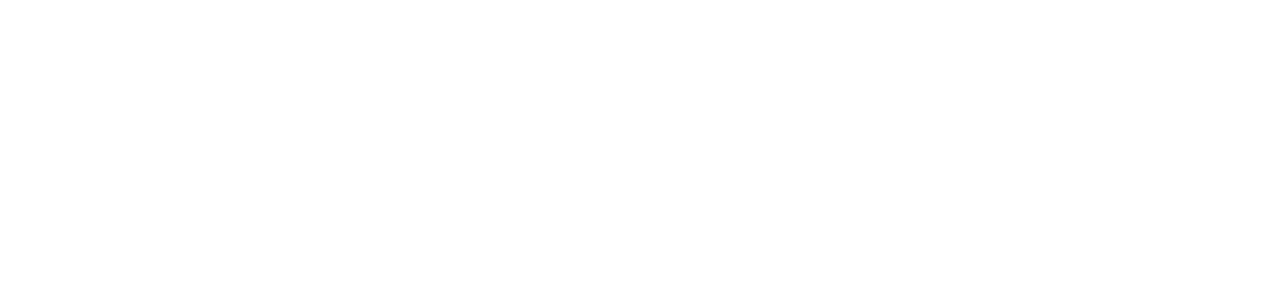
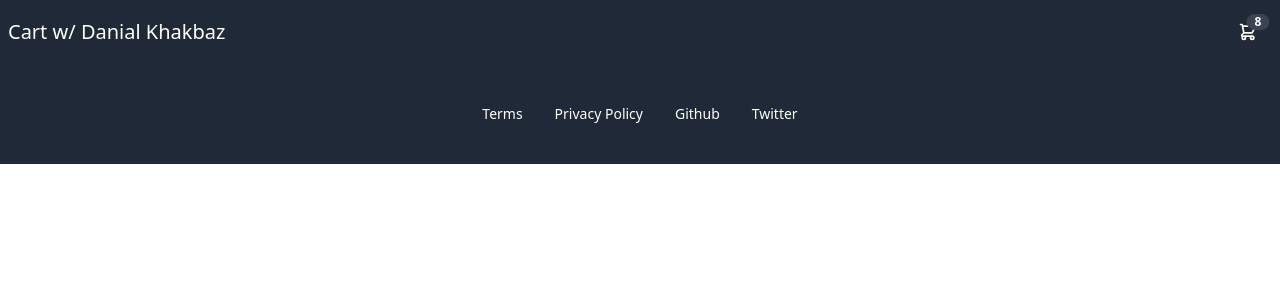
Before and after one commit to Danielkhakbaz/Cart-with-Redux-Saga-TailwindCSS, a Next.js app: page / in a window 1280 px wide. Shown: the top 300 px of the page. Built offline with nearby package versions, Linux system fonts and the light colour scheme.

Commit message:
FEAT: Add the layout components(Navbar and Footer)

```diff
--- /dev/null
+++ b/layout/footer/footer.tsx
@@ -0,0 +1,16 @@
+import Link from "next/link";
+
+const Footer: React.FC = () => {
+  return (
+    <>
+      <footer className="footer bg-gray-800 text-white flex justify-around items-center py-10 md:justify-center md:gap-8">
+        <Link href="/terms">Terms</Link>
+        <Link href="/privacy">Privacy Policy</Link>
+        <Link href="/github">Github</Link>
+        <Link href="/twitter">Twitter</Link>
+      </footer>
+    </>
+  );
+};
+
+export default Footer;
--- /dev/null
+++ b/layout/layout.tsx
@@ -0,0 +1,18 @@
+import Navbar from "./navbar/navbar";
+import Footer from "./footer/footer";
+
+type Props = {
+  children: React.ReactNode;
+};
+
+const Layout: React.FC<Props> = ({ children }) => {
+  return (
+    <>
+      <Navbar />
+      {children}
+      <Footer />
+    </>
+  );
+};
+
+export default Layout;
--- /dev/null
+++ b/layout/navbar/navbar.tsx
@@ -0,0 +1,50 @@
+const Navbar: React.FC = () => {
+  return (
+    <>
+      <div className="navbar bg-gray-800">
+        <div className="flex-1">
+          <p className="normal-case text-xl text-white">
+            Cart w/ Danial Khakbaz
+          </p>
+        </div>
+        <div className="flex-none">
+          <div className="dropdown dropdown-end">
+            <label tabIndex={0} className="btn btn-ghost btn-circle text-white">
+              <div className="indicator">
+                <svg
+                  xmlns="http://www.w3.org/2000/svg"
+                  className="h-5 w-5"
+                  fill="none"
+                  viewBox="0 0 24 24"
+                  stroke="currentColor">
+                  <path
+                    strokeLinecap="round"
+                    strokeLinejoin="round"
+                    strokeWidth="2"
+                    d="M3 3h2l.4 2M7 13h10l4-8H5.4M7 13L5.4 5M7 13l-2.293 2.293c-.63.63-.184 1.707.707 1.707H17m0 0a2 2 0 100 4 2 2 0 000-4zm-8 2a2 2 0 11-4 0 2 2 0 014 0z"
+                  />
+                </svg>
+                <span className="badge badge-sm indicator-item">8</span>
+              </div>
+            </label>
+            <div
+              tabIndex={0}
+              className="mt-3 card card-compact dropdown-content w-52 bg-base-100 shadow">
+              <div className="card-body">
+                <span className="font-bold text-lg">8 Items</span>
+                <span className="text-info">Subtotal: $999</span>
+                <div className="card-actions">
+                  <button className="btn btn-primary btn-block">
+                    View cart
+                  </button>
+                </div>
+              </div>
+            </div>
+          </div>
+        </div>
+      </div>
+    </>
+  );
+};
+
+export default Navbar;
--- a/pages/404.tsx
+++ b/pages/404.tsx
@@ -1,30 +1,21 @@
 import Head from "next/head";
-import Image from "next/image";
 import Link from "next/link";
-// import { MdOutlineHome } from "react-icons/md";
-import MargeloLogo from "../assets/margelo-logo.svg";
+import { MdOutlineHome } from "react-icons/md";
 
 const NotFound: React.FC = () => {
   return (
     <>
       <Head>
-        <title>404 | Margelo</title>
+        <title>404 | Cart Web Application</title>
       </Head>
 
-      <main className="min-h-screen bg-black text-white flex flex-col justify-center items-center gap-8 text-center">
-        <header className="absolute top-0 pt-10">
-          <Image
-            src={MargeloLogo}
-            width={128 / 3}
-            height={114 / 3}
-            alt="margelo logo"
-          />
-        </header>
+      <main className="min-h-screen bg-white text-black flex flex-col justify-center items-center gap-8 text-center">
+        <header className="absolute top-0 pt-10"></header>
         <strong className="text-6xl">Oops!</strong>
         <p className="text-2xl">404 - Page not found!</p>
         <Link href="/">
-          <button className="bg-white text-black flex flex-row justify-center items-center gap-2 text-center rounded-3xl px-6 py-2">
-            {/* <MdOutlineHome className="text-xl" /> */}
+          <button className="bg-black text-white flex flex-row justify-center items-center gap-2 text-center rounded-3xl px-6 py-2">
+            <MdOutlineHome className="text-xl" />
             <span>Back to home</span>
           </button>
         </Link>
--- a/pages/_app.tsx
+++ b/pages/_app.tsx
@@ -1,8 +1,13 @@
 import type { AppProps } from "next/app";
+import Layout from "../layout/layout";
 import "../styles/globals.css";
 
 const MyApp = ({ Component, pageProps }: AppProps) => {
-  return <Component {...pageProps} />;
+  return (
+    <Layout>
+      <Component {...pageProps} />
+    </Layout>
+  );
 };
 
 export default MyApp;
--- a/pages/_document.tsx
+++ b/pages/_document.tsx
@@ -4,7 +4,7 @@
   return (
     <Html>
       <Head>
-        <link rel="icon" href="/favicon.png" />
+        <link rel="icon" href="/Favicon.png" />
       </Head>
 
       <body>
--- a/pages/index.tsx
+++ b/pages/index.tsx
@@ -5,7 +5,7 @@
   return (
     <>
       <Head>
-        <title>Create Next App</title>
+        <title>Home | Cart Web Application</title>
       </Head>
       <></>
     </>
--- a/tailwind.config.js
+++ b/tailwind.config.js
@@ -1,6 +1,7 @@
 /** @type {import('tailwindcss').Config} */
 module.exports = {
   content: [
+    "./layout/**/*.{js,ts,jsx,tsx}",
     "./pages/**/*.{js,ts,jsx,tsx}",
     "./components/**/*.{js,ts,jsx,tsx}",
   ],
```
Also changed, not shown: public/Favicon.png (added).
